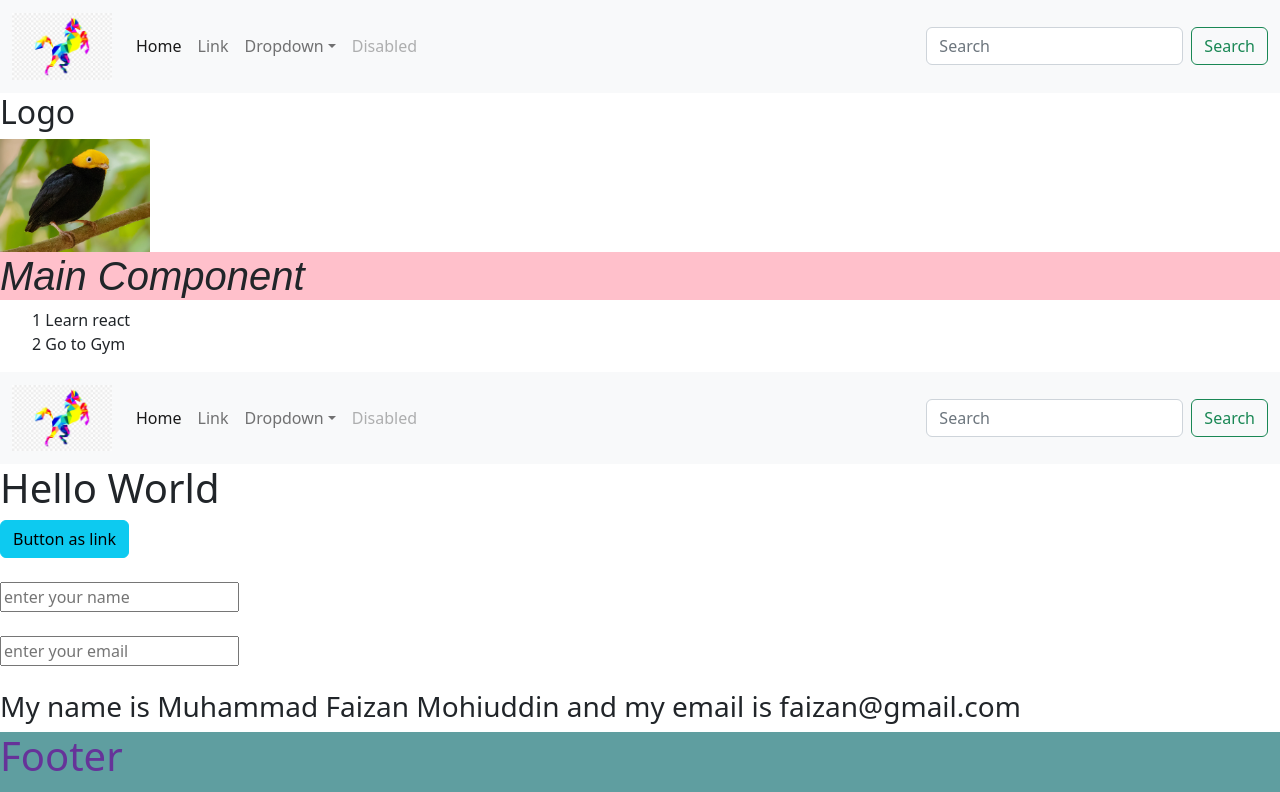
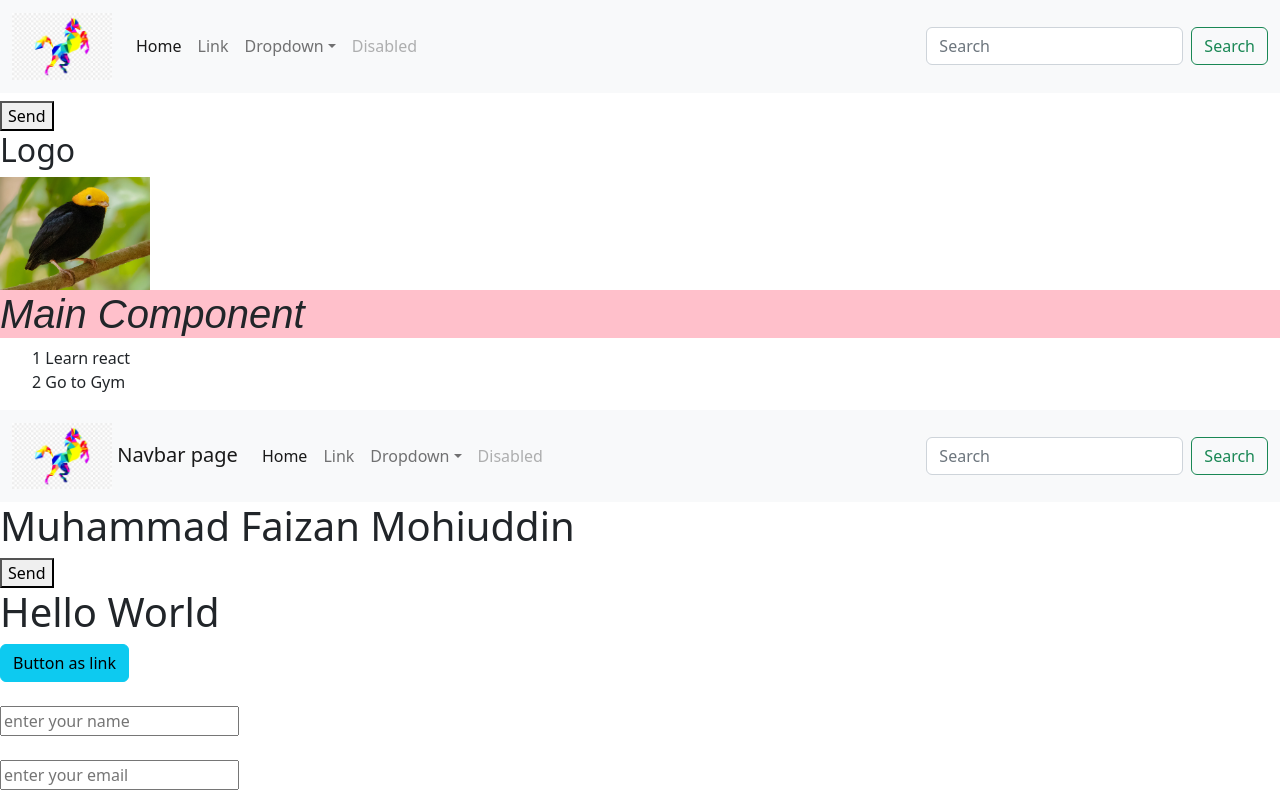
Before and after one commit to faizan542/react-practice, a React (Create React App) app: page / in a window 1280 px wide. Shown: the top 792 px of the page. Built offline with nearby package versions, Linux system fonts and the light colour scheme.

Commit message:
Header file

```diff
--- a/src/components/Header.jsx
+++ b/src/components/Header.jsx
@@ -3,12 +3,13 @@ import Logo from '../images/logo.png'
 
 export default class Header extends Component {
     render() {
+        // console.log("props", this.props)
         return (
             <div>
                 <nav className="navbar navbar-expand-lg bg-light">
                     <div className="container-fluid">
                         <a className="navbar-brand" href="#">
-                            <img src={Logo} width='100px' />
+                            <img src={Logo} width='100px' /> {this.props.page}
                         </a>
                         <button
                             className="navbar-toggler"
@@ -83,6 +84,10 @@ export default class Header extends Component {
                     </div>
                 </nav>
 
+                <h1>{this.props.name}</h1>
+
+                <button onClick={() => this.props.getProps("Sending a props")}>Send</button>
+
             </div>
         )
     }
```
